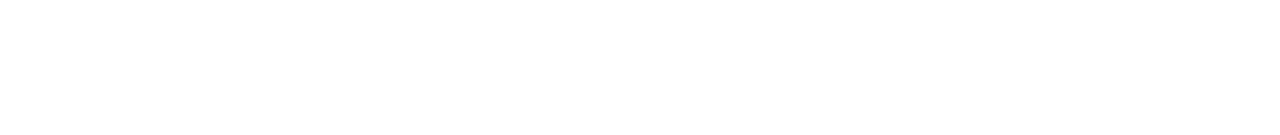
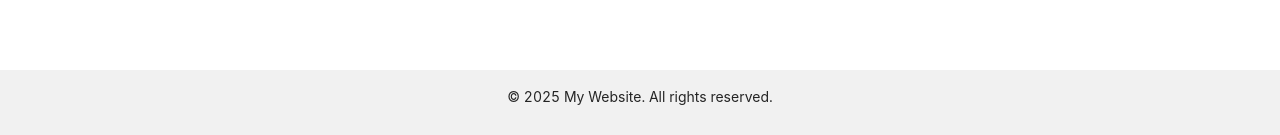
Before and after one commit to HyeonWooKimzz/bolier-plate-ko, a React (Create React App) app in the folder client/: page /board in a window 1280 px wide. Shown: the part 662-797 px from the top of the page. Built offline with nearby package versions, Linux system fonts and the light colour scheme; no server answers.

Commit message:
게시판 생성

```diff
--- a/client/src/App.js
+++ b/client/src/App.js
@@ -13,7 +13,8 @@
 import BoardWritePage from './components/views/BoardPage/BoardWritePage';
 import BoardDetailPage from './components/views/BoardPage/BoardDetailPage';
 import BoardEditPage from './components/views/BoardPage/BoardEditPage';
-import NavBar from './components/views/NavBar/NavBar'
+import NavBar from './components/views/NavBar/NavBar';
+import Footer from'./components/views/Footer/Footer';
 
 import Auth from './hoc/auth'
 
@@ -61,6 +62,7 @@
           <Route path="/board/:id" element={<AuthBoardDetailPage />} />
           <Route path="/board/edit/:id" element={<AuthBoardEditPage />} />
         </Routes>
+        <Footer />
     </Router>
   );
 }
--- a/client/src/components/views/Footer/Footer.js
+++ b/client/src/components/views/Footer/Footer.js
@@ -1,11 +1,19 @@
-import React from 'react'
+// src/components/views/Footer/Footer.js
+import React from 'react';
 
 function Footer() {
   return (
-    <div>
-      Footer
-    </div>
-  )
+    <footer style={{
+      textAlign: 'center',
+      padding: '1rem',
+      backgroundColor: '#f1f1f1',
+      position: 'fixed',
+      bottom: 0,
+      width: '100%'
+    }}>
+      <p>© 2025 My Website. All rights reserved.</p>
+    </footer>
+  );
 }
 
-export default Footer
+export default Footer;
```
